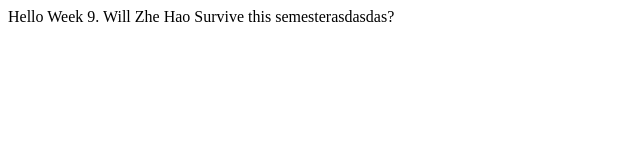
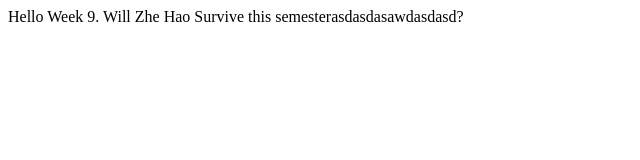
Before and after one commit to zh-tan/week9, a website: page index.html in a window 1280 px wide. Shown: the full height of the page, 0-640 px from the left. Drawn offline with Linux system fonts and the light colour scheme.

Commit message:
added nonsense

```diff
--- a/index.html
+++ b/index.html
@@ -1,7 +1,7 @@
 <html>
   <body>
     <div id="app">
-      Hello Week 9. Will Zhe Hao Survive this semesterasdasdas?
+      Hello Week 9. Will Zhe Hao Survive this semesterasdasdasawdasdasd?
     </div>
   </body>
 </html>
```
